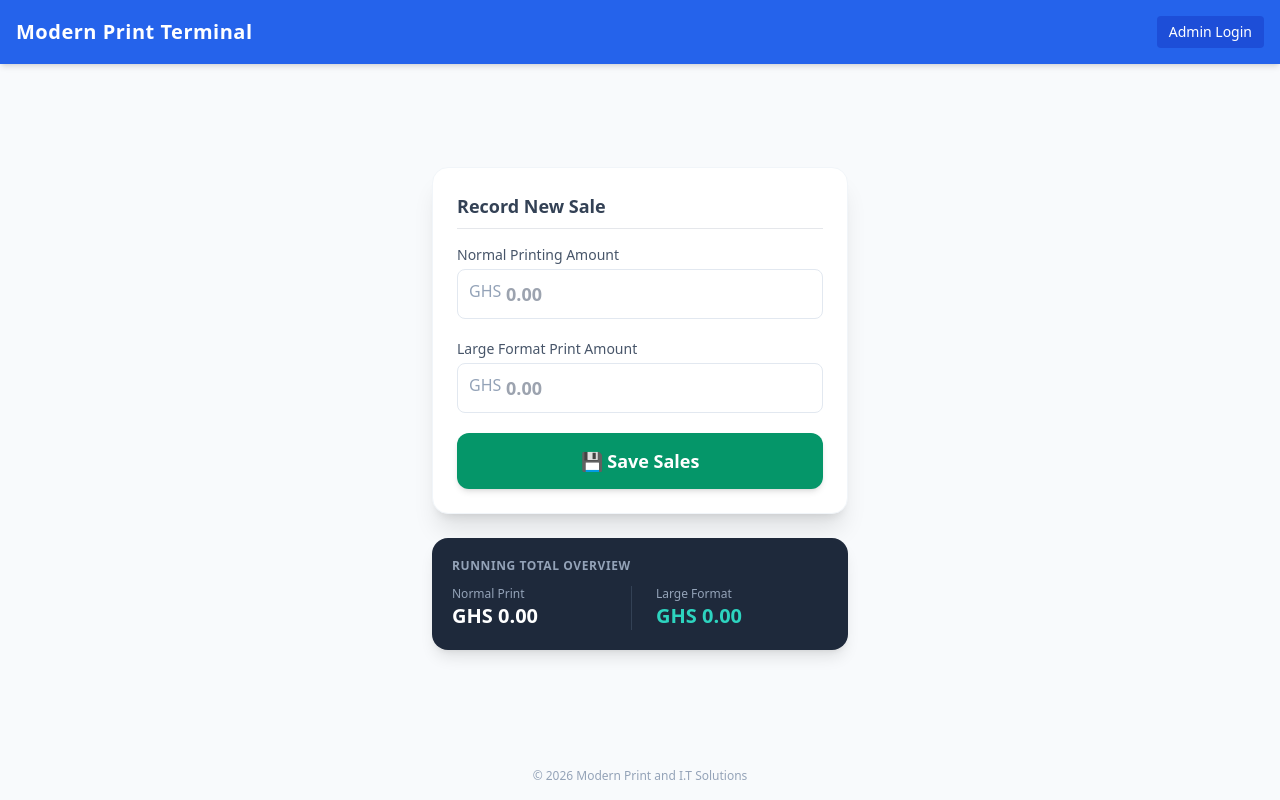
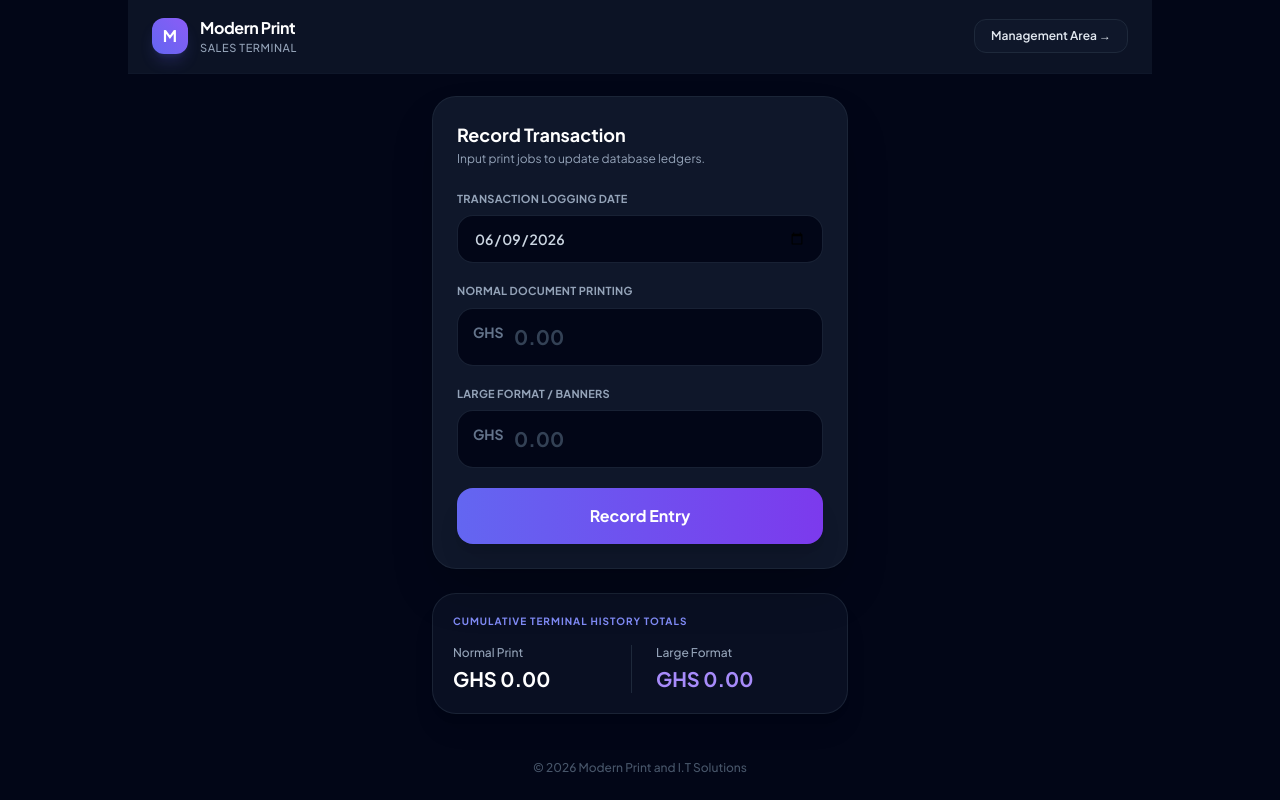
Before and after one commit to AnthonyCobbinah/MODERN-SALES-APP, a Flask app: page / in a window 1280 px wide. Run offline with Flask 3, Linux system fonts and the light colour scheme; some libraries are stand-ins or nearby versions.

Commit message:
Add files via upload

```diff
--- a/templates/worker.html
+++ b/templates/worker.html
@@ -3,83 +3,114 @@
 <head>
     <meta charset="UTF-8">
     <meta name="viewport" content="width=device-width, initial-scale=1.0">
-    <title>Sales Entry Terminal</title>
+    <title>Modern Print — Point of Sale</title>
     <script src="https://cdn.tailwindcss.com"></script>
+    <link href="https://fonts.googleapis.com/css2?family=Plus+Jakarta+Sans:wght@400;500;600;700&display=swap" rel="stylesheet">
 
-    <!-- PWA Settings -->
-    <link rel="manifest" href="/static/manifest.json">
+    <link rel="manifest" href="/manifest.json">
     <meta name="apple-mobile-web-app-capable" content="yes">
-    <meta name="apple-mobile-web-app-status-bar-style" content="#2563eb">
+    <meta name="apple-mobile-web-app-status-bar-style" content="#0f172a">
     <link rel="apple-touch-icon" href="/static/logo.png">
 
+    <style>
+        body { font-family: 'Plus Jakarta Sans', sans-serif; }
+    </style>
     <script>
         if ('serviceWorker' in navigator) {
-            navigator.serviceWorker.register('/static/sw.js')
+            navigator.serviceWorker.register('/sw.js', { scope: '/' })
             .then(() => console.log("PWA Active"))
             .catch((err) => console.log("PWA Error", err));
         }
     </script>
 </head>
-<body class="bg-slate-50 font-sans min-h-screen flex flex-col justify-between">
-    <header class="bg-blue-600 text-white p-4 shadow-md flex justify-between items-center">
-        <h1 class="text-xl font-bold tracking-wide">Modern Print Terminal</h1>
-        <a href="/admin/login" class="text-sm bg-blue-700 hover:bg-blue-800 px-3 py-1.5 rounded transition">Admin Login</a>
+<body class="bg-slate-950 text-slate-100 min-h-screen flex flex-col justify-between selection:bg-indigo-500 selection:text-white">
+
+    <header class="border-b border-slate-900 bg-slate-900/80 backdrop-blur-md sticky top-0 z-50 px-6 py-4 flex justify-between items-center max-w-5xl w-full mx-auto">
+        <div class="flex items-center gap-3">
+            <div class="h-9 w-9 bg-gradient-to-tr from-indigo-500 to-violet-500 rounded-xl flex items-center justify-center font-bold text-white shadow-lg shadow-indigo-500/20">
+                M
+            </div>
+            <div>
+                <h1 class="text-base font-bold tracking-tight text-white">Modern Print</h1>
+                <p class="text-[11px] text-slate-400 font-medium tracking-wider uppercase">Sales Terminal</p>
+            </div>
+        </div>
+        <a href="/admin/login" class="text-xs font-semibold bg-slate-900 hover:bg-slate-800 text-slate-200 px-4 py-2 rounded-xl transition-all duration-200 border border-slate-800 hover:border-slate-700">
+            Management Area →
+        </a>
     </header>
 
     <main class="max-w-md w-full mx-auto p-4 flex-grow flex flex-col justify-center">
         {% with messages = get_flashed_messages(with_categories=true) %}
             {% if messages %}
                 {% for category, message in messages %}
-                    <div class="mb-4 p-3 rounded text-sm text-center font-medium shadow-sm
-                        {% if category == 'success' %} bg-green-100 text-green-800
-                        {% elif category == 'warning' %} bg-yellow-100 text-yellow-800
-                        {% else %} bg-red-100 text-red-800 {% endif %}">
-                        {{ message }}
+                    <div class="mb-5 p-4 rounded-2xl text-sm font-medium shadow-xl border backdrop-blur-sm animate-fade-in
+                        {% if category == 'success' %} bg-emerald-500/10 text-emerald-400 border-emerald-500/20
+                        {% elif category == 'warning' %} bg-amber-500/10 text-amber-400 border-amber-500/20
+                        {% else %} bg-rose-500/10 text-rose-400 border-rose-500/20 {% endif %}">
+                        <div class="flex items-center gap-2.5">
+                            <span>{{ message }}</span>
+                        </div>
                     </div>
                 {% endfor %}
             {% endif %}
         {% endwith %}
 
-        <div class="bg-white rounded-2xl shadow-xl p-6 mb-6 border border-slate-100">
-            <h2 class="text-lg font-semibold text-slate-700 mb-4 border-b pb-2">Record New Sale</h2>
+        <div class="bg-slate-900 border border-slate-800/80 rounded-3xl p-6 mb-6 shadow-2xl backdrop-blur-md">
+            <div class="mb-6">
+                <h2 class="text-lg font-bold text-white">Record Transaction</h2>
+                <p class="text-xs text-slate-400 mt-0.5">Input print jobs to update database ledgers.</p>
+            </div>
+
             <form action="/" method="POST" class="space-y-5">
-                <div>
-                    <label class="block text-sm font-medium text-slate-600 mb-1">Normal Printing Amount</label>
-                    <div class="relative">
-                        <span class="absolute left-3 top-2.5 text-slate-400 font-medium">GHS</span>
-                        <input type="number" step="0.01" min="0" name="normal_print" placeholder="0.00" class="w-full pl-12 pr-4 py-2.5 border border-slate-200 rounded-lg focus:outline-none focus:ring-2 focus:ring-blue-500 font-semibold text-lg">
+                <div class="space-y-2">
+                    <label class="block text-[11px] font-bold text-slate-400 tracking-wide uppercase">Transaction Logging Date</label>
+                    <input type="date" name="sale_date" value="{{ current_date }}" required
+                        class="w-full bg-slate-950 border border-slate-800/80 text-slate-300 px-4 py-3 rounded-2xl focus:outline-none focus:border-indigo-500 focus:ring-4 focus:ring-indigo-500/10 transition-all font-semibold text-sm scheme-dark">
+                </div>
+
+                <div class="space-y-2">
+                    <label class="block text-[11px] font-bold text-slate-400 tracking-wide uppercase">Normal Document Printing</label>
+                    <div class="relative group">
+                        <span class="absolute left-4 top-3.5 text-slate-500 font-bold text-sm">GHS</span>
+                        <input type="number" step="0.01" min="0" name="normal_print" placeholder="0.00"
+                            class="w-full bg-slate-950 border border-slate-800/80 text-white pl-14 pr-4 py-3.5 rounded-2xl focus:outline-none focus:border-indigo-500 focus:ring-4 focus:ring-indigo-500/10 font-bold text-xl transition-all placeholder:text-slate-700">
                     </div>
                 </div>
 
-                <div>
-                    <label class="block text-sm font-medium text-slate-600 mb-1">Large Format Print Amount</label>
-                    <div class="relative">
-                        <span class="absolute left-3 top-2.5 text-slate-400 font-medium">GHS</span>
-                        <input type="number" step="0.01" min="0" name="large_format" placeholder="0.00" class="w-full pl-12 pr-4 py-2.5 border border-slate-200 rounded-lg focus:outline-none focus:ring-2 focus:ring-blue-500 font-semibold text-lg">
+                <div class="space-y-2">
+                    <label class="block text-[11px] font-bold text-slate-400 tracking-wide uppercase">Large Format / Banners</label>
+                    <div class="relative group">
+                        <span class="absolute left-4 top-3.5 text-slate-500 font-bold text-sm">GHS</span>
+                        <input type="number" step="0.01" min="0" name="large_format" placeholder="0.00"
+                            class="w-full bg-slate-950 border border-slate-800/80 text-white pl-14 pr-4 py-3.5 rounded-2xl focus:outline-none focus:border-indigo-500 focus:ring-4 focus:ring-indigo-500/10 font-bold text-xl transition-all placeholder:text-slate-700">
                     </div>
                 </div>
 
-                <button type="submit" class="w-full bg-emerald-600 hover:bg-emerald-700 text-white font-bold py-3.5 rounded-xl shadow-md transition text-lg">
-                    💾 Save Sales
+                <button type="submit" class="w-full bg-gradient-to-r from-indigo-500 to-violet-600 hover:from-indigo-600 hover:to-violet-700 text-white font-bold py-4 rounded-2xl shadow-xl shadow-indigo-550/10 transition-all text-base mt-2 flex items-center justify-center gap-2">
+                    Record Entry
                 </button>
             </form>
         </div>
 
-        <div class="bg-slate-800 text-slate-100 rounded-2xl p-5 shadow-lg">
-            <h3 class="text-xs uppercase font-bold tracking-wider text-slate-400 mb-3">Running Total Overview</h3>
+        <div class="bg-slate-900/60 rounded-3xl p-5 border border-slate-800/80 shadow-xl">
+            <h3 class="text-[10px] uppercase font-bold tracking-widest text-indigo-400 mb-4">Cumulative Terminal History Totals</h3>
             <div class="grid grid-cols-2 gap-4">
-                <div class="border-r border-slate-700 pr-2">
-                    <p class="text-xs text-slate-400">Normal Print</p>
-                    <p class="text-xl font-bold text-white">GHS {{ "%.2f"|format(total_normal) }}</p>
+                <div class="border-r border-slate-800 pr-2">
+                    <p class="text-xs font-medium text-slate-400">Normal Print</p>
+                    <p class="text-xl font-extrabold text-white mt-1">GHS {{ "%.2f"|format(total_normal) }}</p>
                 </div>
                 <div class="pl-2">
-                    <p class="text-xs text-slate-400">Large Format</p>
-                    <p class="text-xl font-bold text-teal-400">GHS {{ "%.2f"|format(total_large) }}</p>
+                    <p class="text-xs font-medium text-slate-400">Large Format</p>
+                    <p class="text-xl font-extrabold text-violet-400 mt-1">GHS {{ "%.2f"|format(total_large) }}</p>
                 </div>
             </div>
         </div>
     </main>
 
-    <footer class="text-center text-xs text-slate-400 py-4">&copy; 2026 Modern Print and I.T Solutions</footer>
+    <footer class="text-center text-xs text-slate-600 py-6 font-medium">
+        &copy; 2026 Modern Print and I.T Solutions
+    </footer>
+
 </body>
 </html>
```
Also changed, not shown: templates/dashboard.html (+53 -27 lines).
